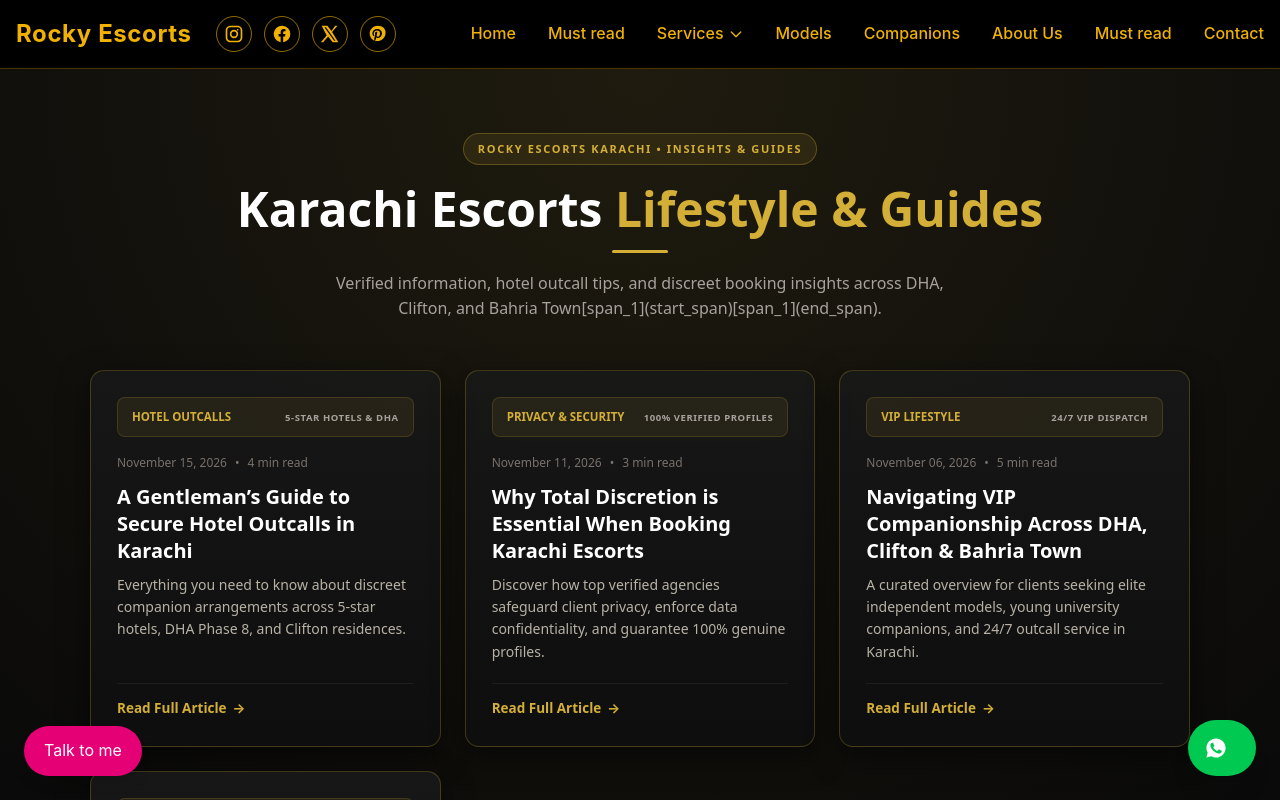
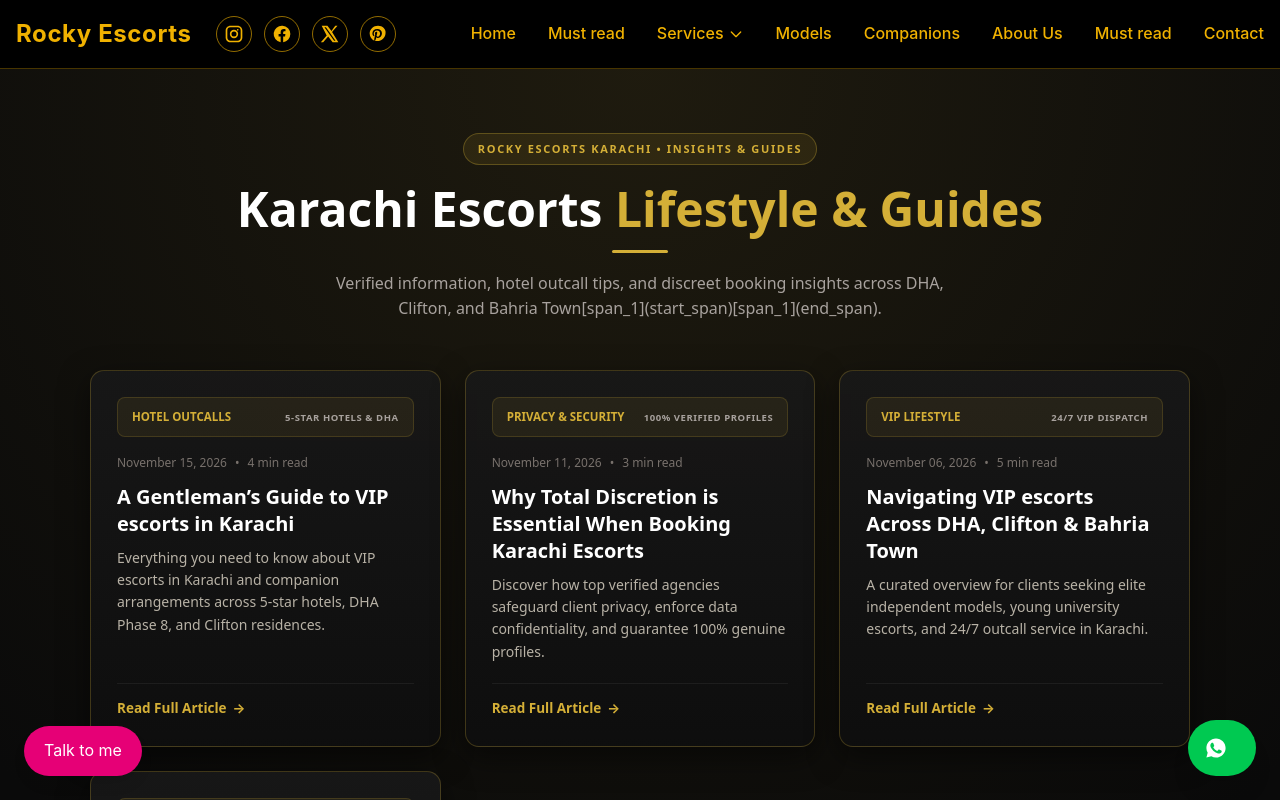
Before and after one commit to iamtalhaarifvlogs/rockykarachi1, a Next.js app: page /blogs in a window 1280 px wide. Shown: the top 800 px of the page. Built offline with nearby package versions, Linux system fonts and the light colour scheme.

Commit message:
Update page.tsx

```diff
--- a/app/blogs/page.tsx
+++ b/app/blogs/page.tsx
@@ -2,9 +2,9 @@ import Link from 'next/link';
 import { Metadata } from 'next';
 
 export const metadata: Metadata = {
-  title: 'Blog & Luxury Lifestyle Guides | Rocky Escorts Karachi',
+  title: 'Vip escorts in Karachi & Premium Karachi escorts Guides | Rocky Escorts Karachi',
   description:
-    'Explore expert guides on hotel outcalls, VIP companionship, and discreet lifestyle updates across DHA, Clifton, and Bahria Town in Karachi.',
+    'Explore expert guides on hotel Karachi escorts, VIP escorts in Karachi, and discreet lifestyle updates across DHA, Clifton, and Bahria Town in Karachi.',
   alternates: {
     canonical: 'https://rockykarachi1.vercel.app/blogs',
   },
@@ -23,9 +23,9 @@ interface BlogPost {
 const blogPosts: BlogPost[] = [
   {
     slug: 'guide-to-hotel-outcalls-karachi',
-    title: 'A Gentleman’s Guide to Secure Hotel Outcalls in Karachi',
+    title: 'A Gentleman’s Guide to VIP escorts in Karachi',
     excerpt:
-      'Everything you need to know about discreet companion arrangements across 5-star hotels, DHA Phase 8, and Clifton residences.',
+      'Everything you need to know about VIP escorts in Karachi and companion arrangements across 5-star hotels, DHA Phase 8, and Clifton residences.',
     category: 'Hotel Outcalls',
     date: 'November 15, 2026',
     readTime: '4 min read',
@@ -43,9 +43,9 @@ const blogPosts: BlogPost[] = [
   },
   {
     slug: 'vip-companionship-dha-clifton-bahria-town',
-    title: 'Navigating VIP Companionship Across DHA, Clifton & Bahria Town',
+    title: 'Navigating VIP escorts Across DHA, Clifton & Bahria Town',
     excerpt:
-      'A curated overview for clients seeking elite independent models, young university companions, and 24/7 outcall service in Karachi.',
+      'A curated overview for clients seeking elite independent models, young university escorts, and 24/7 outcall service in Karachi.',
     category: 'VIP Lifestyle',
     date: 'November 06, 2026',
     readTime: '5 min read',
```
